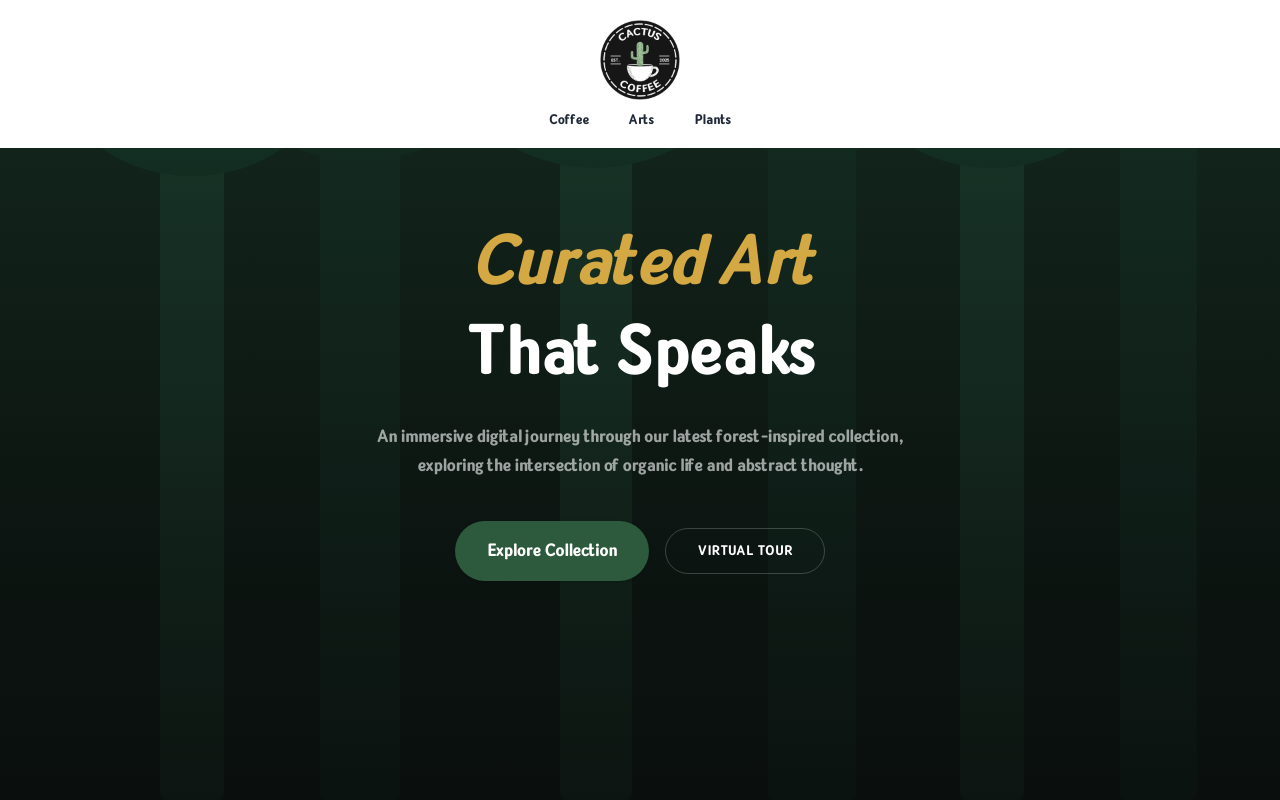
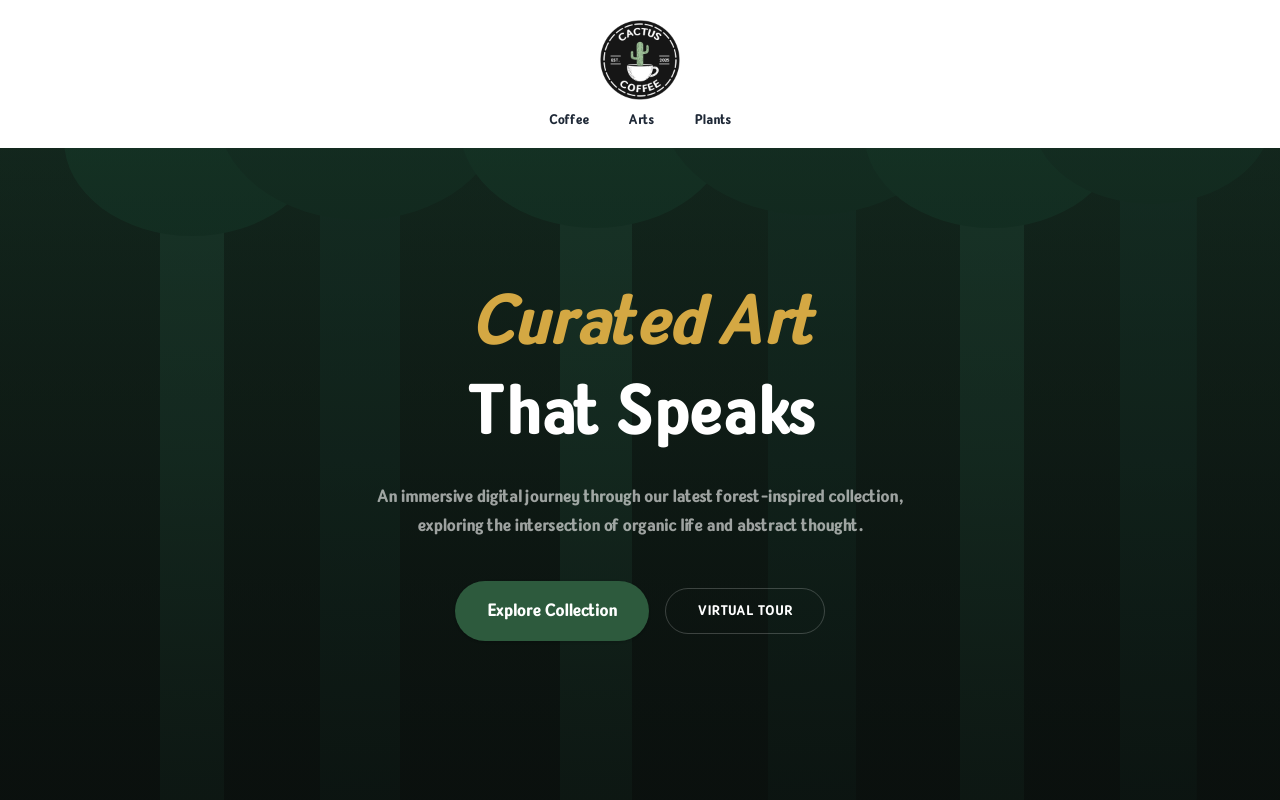
Before and after one commit to zoonfeedback-lab/cactus-coffee, a Next.js app: page /art in a window 1280 px wide. Shown: the top 800 px of the page. Built offline with nearby package versions, Linux system fonts and the light colour scheme.

Commit message:
arts hero sections

```diff
--- a/src/components/exhibition/Hero.tsx
+++ b/src/components/exhibition/Hero.tsx
@@ -5,7 +5,7 @@ import AnimateOnScroll from '@/components/ui/AnimateOnScroll';
 
 export default function ExhibitionHero() {
     return (
-        <section className="relative flex min-h-screen items-center justify-center overflow-hidden bg-[#0a0f0d]">
+        <section className="relative mt-15 flex min-h-screen items-center justify-center overflow-hidden bg-[#0a0f0d]">
             {/* Background image */}
             <Image
                 src="/images/exhibition/hero-forest.svg"
@@ -20,7 +20,7 @@ export default function ExhibitionHero() {
             <div className="absolute inset-0 bg-gradient-to-b from-[#0a0f0d]/30 via-[#0a0f0d]/50 to-[#0a0f0d]/85" />
 
             {/* Content */}
-            <Container className="relative z-10 py-32 text-center">
+            <Container className="relative z-10 py-32 text-center justify-center">
                 <div className="mx-auto max-w-3xl">
                     <AnimateOnScroll animation="fade-down" duration={800}>
                         <h1 className="mb-6 font-heading text-4xl font-bold leading-tight text-white sm:text-5xl md:text-6xl lg:text-7xl">
```
